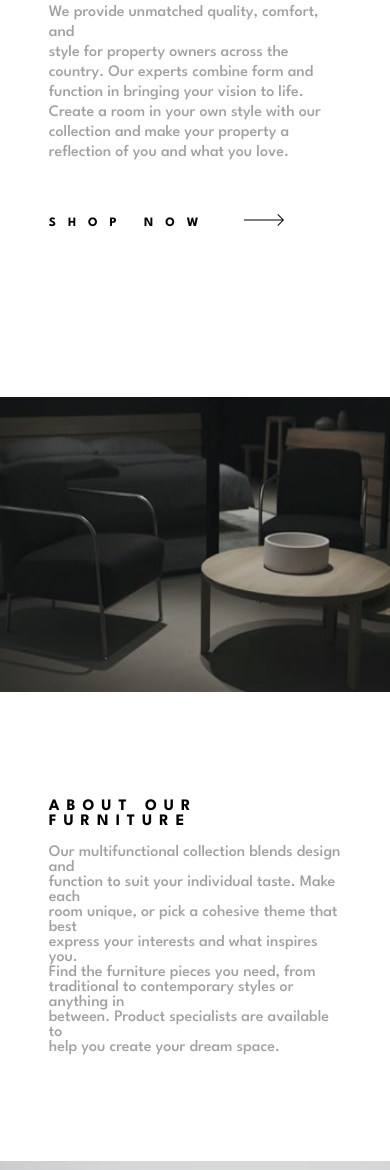
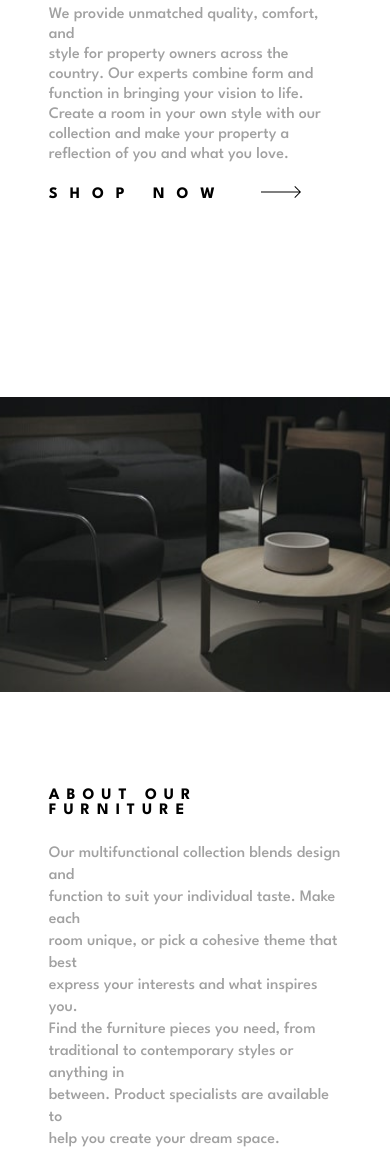
Before and after one commit to ProfEmmy/room-homepage, a plain HTML site: page index.html in a window 390 px wide. Shown: the part 658-1828 px from the top of the page. Drawn offline with Linux system fonts and the light colour scheme.

Commit message:
fourth commit

```diff
--- a/styles2.css
+++ b/styles2.css
@@ -112,7 +112,7 @@ body {
     font-weight: 700;
     letter-spacing: 0;
     line-height: 35px;
-    font-size: 1.9em;
+    font-size: 2em;
 }
 
 .mobile-hero-subtxt {
@@ -120,14 +120,14 @@ body {
     line-height: 20px;
 }
 
-.mobile-shop-nowdiv {
+/* .mobile-shop-nowdiv {
     padding-top: 30px;
-}
+} */
 
 .mobile-shop-now-link {
     color: hsl(0, 0%, 0%);
     text-decoration: none;
-    font-size: .8em;
+    /* font-size: .8em; */
     font-weight: 700;
     text-transform: uppercase;
     letter-spacing: 12px;
@@ -149,7 +149,7 @@ body {
     display: flex;
     justify-content: center;
     align-items: center;
-    height: 55vh;
+    height: 65vh;
     width: 100vw;
 }
 
@@ -165,6 +165,8 @@ body {
 }
 
 .mobile-about {
+    margin-top: 25px;
+    line-height: 22px;
     color: hsl(0, 0%, 63%);
 }
 
```
